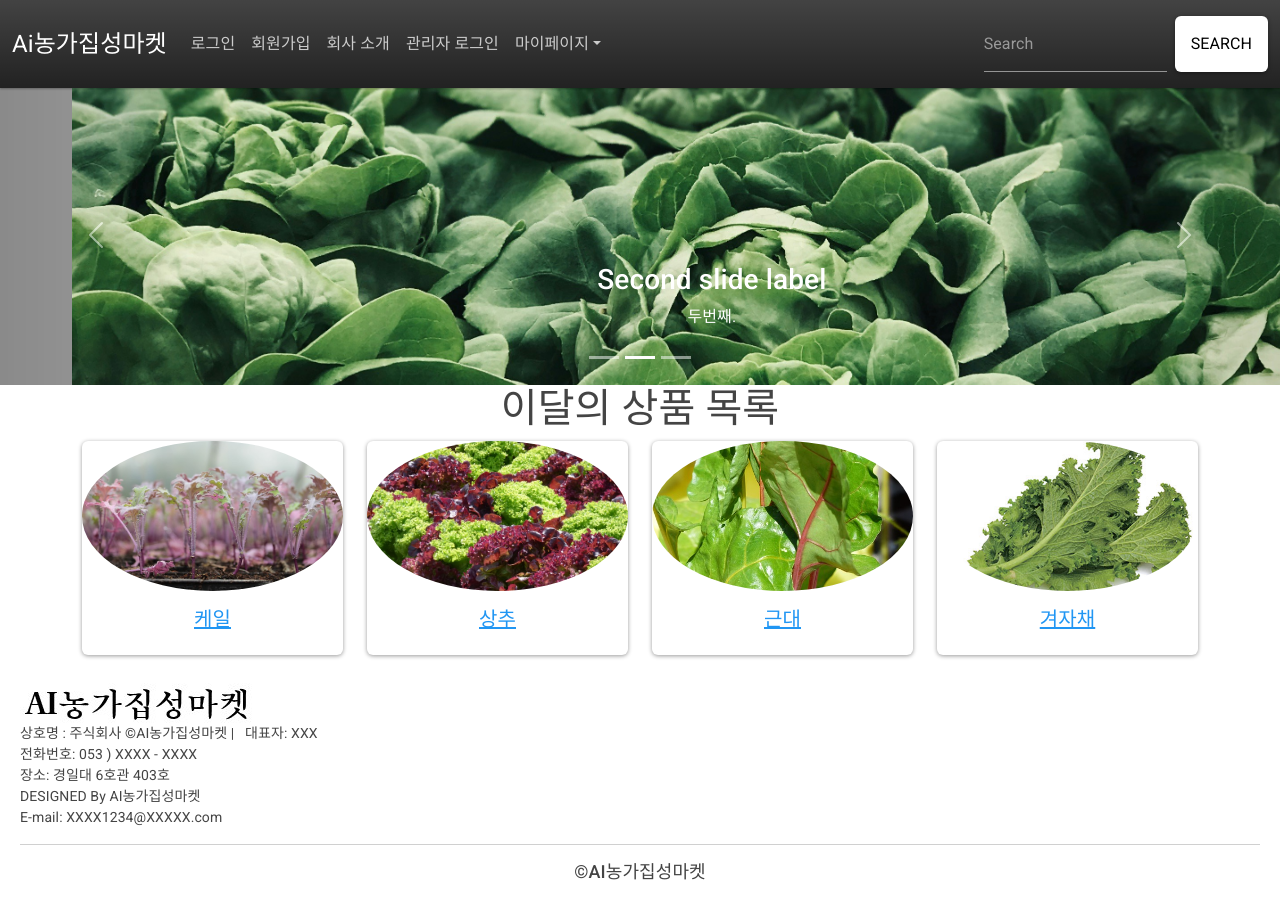
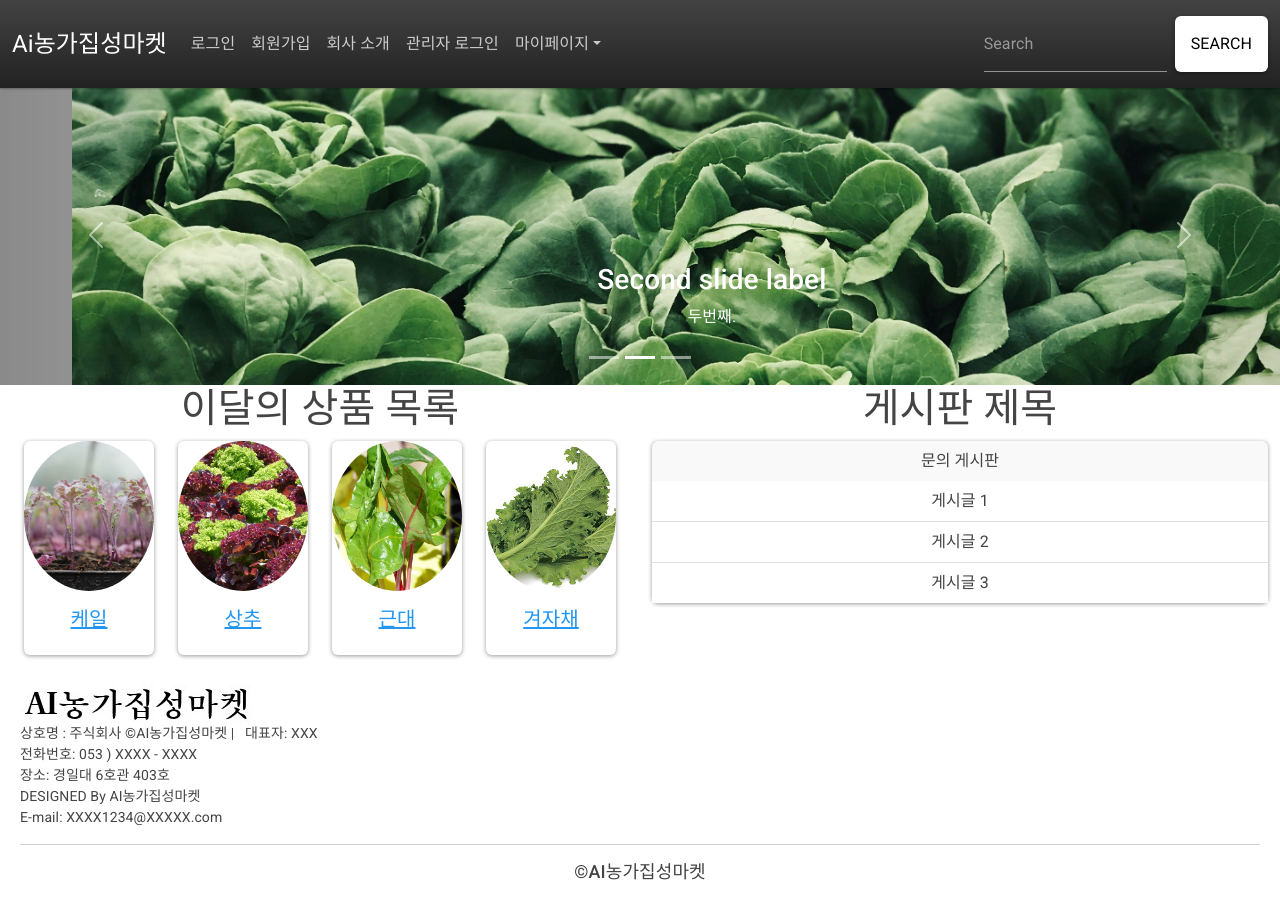
Before and after one commit to riha1432/SWEdu_Team_Prj, a React (Create React App) app in the folder site/: page / in a window 1280 px wide. Built offline with nearby package versions, Linux system fonts and the light colour scheme; grey boxes are pictures that could not be loaded.

Commit message:
Home.js : 이달의 채소 리스트 왼쪽으로 배치, 그리고 오른쪽에 임시 게시판 표시

```diff
--- a/site/src/pages/Home.js
+++ b/site/src/pages/Home.js
@@ -1,26 +1,48 @@
 import React from 'react';
+import { Container, Row, Col, Card, ListGroup } from 'react-bootstrap';
 
-//components
-
+// Components
 import NavBar from '../components/NavBar';
 import Carousel from '../components/Carousels';
 import TodayList from '../components/TodayList';
 import Footer from '../components/Footer';
 
+function BulletinBoard() {
+  return (
+    <div>
+      <h1>게시판 제목</h1>
+      <Card>
+      <Card.Header>문의 게시판</Card.Header>
+      <ListGroup variant="flush">
+        <ListGroup.Item>게시글 1</ListGroup.Item>
+        <ListGroup.Item>게시글 2</ListGroup.Item>
+        <ListGroup.Item>게시글 3</ListGroup.Item>
+      </ListGroup>
+      </Card>
+    </div>
 
-
-
+  );
+}
 
 function Home() {
   return (
     <div className="App">
       <NavBar />
       <Carousel />
-      <TodayList />
+      {/* Container를 사용하여 레이아웃 감싸기 */}
+      <Container fluid>
+        <Row > {/* 한 줄에 두 개의 컬럼 */}
+          <Col xs={12} md={6}> {/* 작은 화면에서는 전체 너비, 큰 화면에서는 반씩 */}
+            <TodayList />
+          </Col>
+          <Col xs={12} md={6}>
+            <BulletinBoard />
+          </Col>
+        </Row>
+      </Container>
       <Footer />
     </div>
   );
 }
 
-
 export default Home;
```
